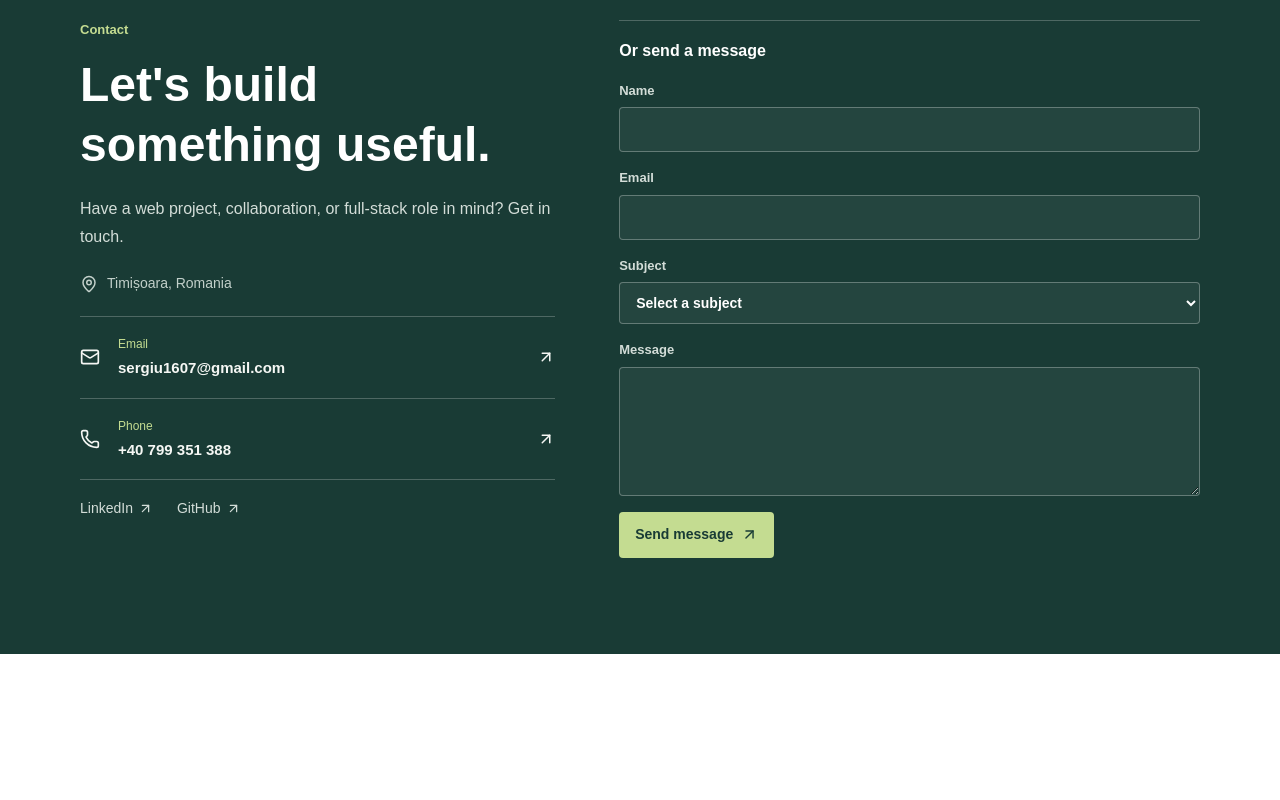
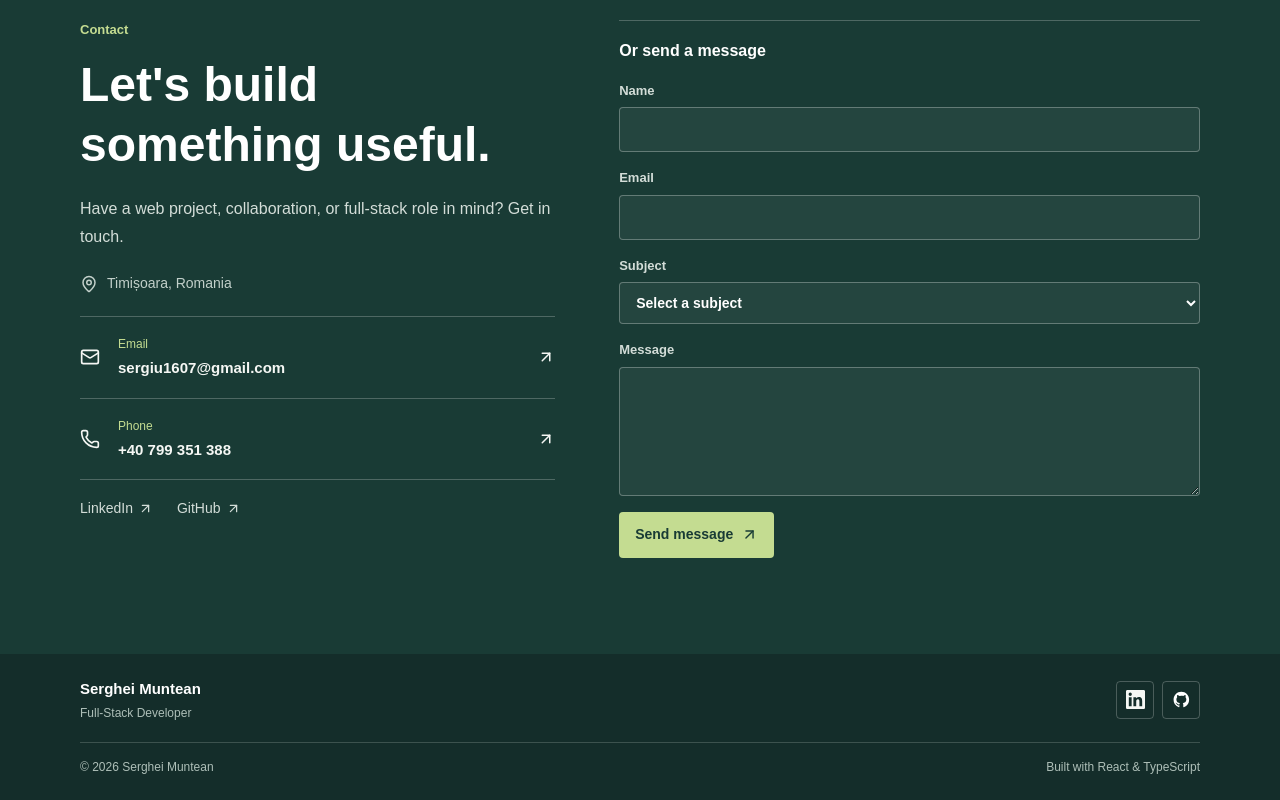
Before and after one commit to sergiu920/myportfolio, a React (Vite) app in the folder client/: page / in a window 1280 px wide. Shown: the part 3768-4568 px from the top of the page. Before the commit the page ends 4422 px from the top, so only its background shows below. Built offline with nearby package versions, Linux system fonts and the light colour scheme.

Commit message:
#9: Footer section

```diff
--- a/client/src/App.css
+++ b/client/src/App.css
@@ -848,6 +848,84 @@ html {
     outline-offset: 3px;
 }
 
+.site-footer {
+    background: #142d2a;
+    color: #d3ddd8;
+}
+
+.site-footer-inner {
+    display: grid;
+    grid-template-columns: minmax(0, 1fr) auto;
+    align-items: center;
+    gap: 20px;
+}
+
+.footer-identity {
+    display: grid;
+    gap: 4px;
+}
+
+.footer-identity a {
+    width: fit-content;
+    color: #ffffff;
+    font-size: 15px;
+    font-weight: 650;
+    text-decoration: none;
+}
+
+.footer-identity span {
+    color: #aebfb8;
+    font-size: 12px;
+}
+
+.footer-socials {
+    display: flex;
+    gap: 8px;
+}
+
+.footer-socials a {
+    display: grid;
+    width: 38px;
+    aspect-ratio: 1;
+    place-items: center;
+    border: 1px solid rgb(245 247 244 / 24%);
+    border-radius: 4px;
+    color: #f5f7f4;
+    transition: color 160ms ease, border-color 160ms ease, background-color 160ms ease;
+}
+
+.footer-socials a:hover {
+    border-color: #c4dc91;
+    background: rgb(196 220 145 / 10%);
+    color: #c4dc91;
+}
+
+.footer-socials svg {
+    width: 19px;
+    height: 19px;
+}
+
+.footer-socials a:last-child svg {
+    filter: brightness(0) invert(1);
+}
+
+.footer-socials a:focus-visible,
+.footer-identity a:focus-visible {
+    outline: 2px solid #c4dc91;
+    outline-offset: 3px;
+}
+
+.footer-meta {
+    display: flex;
+    grid-column: 1 / -1;
+    justify-content: space-between;
+    gap: 16px;
+    border-top: 1px solid rgb(245 247 244 / 18%);
+    padding-top: 15px;
+    color: #aebfb8;
+    font-size: 12px;
+}
+
 @media (max-width: 768px) {
     .about-inner {
         grid-template-columns: minmax(0, 1fr);
@@ -880,6 +958,13 @@ html {
     .skills-groups {
         grid-template-columns: repeat(2, minmax(0, 1fr));
         gap: 28px 20px;
+    }
+}
+
+@media (max-width: 540px) {
+    .footer-meta {
+        flex-direction: column;
+        gap: 7px;
     }
 }
 
--- a/client/src/App.tsx
+++ b/client/src/App.tsx
@@ -5,6 +5,7 @@ import Projects from "./components/Projects";
 import Skills from "./components/Skills";
 import Experience from "./components/Experience";
 import Contact from "./components/Contact";
+import Footer from "./components/Footer";
 
 import "./App.css";
 
@@ -21,6 +22,7 @@ export default function App() {
         <Experience />
         <Contact />
       </main>
+      <Footer />
     </>
   );
 }
--- /dev/null
+++ b/client/src/components/Footer.tsx
@@ -0,0 +1,44 @@
+export default function Footer() {
+	const currentYear = new Date().getFullYear();
+
+	return (
+		<footer className="site-footer">
+			<div className="site-footer-inner mx-auto max-w-6xl px-4 py-6">
+				<div className="footer-identity">
+					<a href="#" aria-label="Serghei Muntean, back to top">Serghei Muntean</a>
+					<span>Full-Stack Developer</span>
+				</div>
+
+				<nav className="footer-socials" aria-label="Social profiles">
+					<a
+						href="https://linkedin.com/in/serghei-muntean"
+						target="_blank"
+						rel="noreferrer"
+						aria-label="LinkedIn profile"
+						title="LinkedIn"
+					>
+						<svg viewBox="0 0 24 24" aria-hidden="true">
+							<path fill="currentColor" d="M20.45 20.45h-3.55v-5.57c0-1.33-.03-3.04-1.85-3.04-1.86 0-2.14 1.45-2.14 2.94v5.67H9.36V9h3.41v1.56h.05c.47-.9 1.63-1.85 3.36-1.85 3.59 0 4.26 2.36 4.26 5.42v6.32ZM5.34 7.43a2.06 2.06 0 1 1 0-4.12 2.06 2.06 0 0 1 0 4.12ZM7.12 20.45H3.56V9h3.56v11.45ZM22.22 0H1.77C.79 0 0 .77 0 1.72v20.56c0 .95.79 1.72 1.77 1.72h20.45c.98 0 1.78-.77 1.78-1.72V1.72C24 .77 23.2 0 22.22 0Z" />
+						</svg>
+					</a>
+					<a
+						href="https://github.com/sergiu920"
+						target="_blank"
+						rel="noreferrer"
+						aria-label="GitHub profile"
+						title="GitHub"
+					>
+						<svg viewBox="0 0 19 19" aria-hidden="true">
+							<use href="/icons.svg#github-icon" />
+						</svg>
+					</a>
+				</nav>
+
+				<div className="footer-meta">
+					<p>© {currentYear} Serghei Muntean</p>
+					<p>Built with React &amp; TypeScript</p>
+				</div>
+			</div>
+		</footer>
+	);
+}
```
